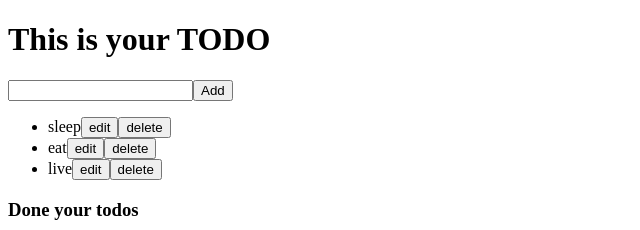
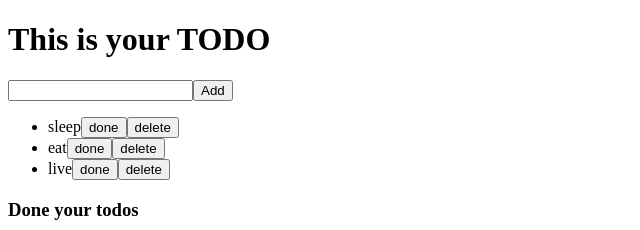
Before and after one commit to Rina-8/react-route1, a React (Create React App) app: page / in a window 1280 px wide. Shown: the top 230 px of the page, without its empty margins (0-640 px from the left). Built offline with nearby package versions, Linux system fonts and the light colour scheme.

Commit message:
機能変更

```diff
--- a/src/App.js
+++ b/src/App.js
@@ -17,17 +17,17 @@ class App extends React.Component {
         <ul>
           <li>
             sleep
-            <button>edit</button>
+            <button>done</button>
             <button>delete</button>
           </li>
           <li>
             eat
-            <button>edit</button>
+            <button>done</button>
             <button>delete</button>
           </li>
           <li>
             live
-            <button>edit</button>
+            <button>done</button>
             <button>delete</button>
           </li>
         </ul>
```
